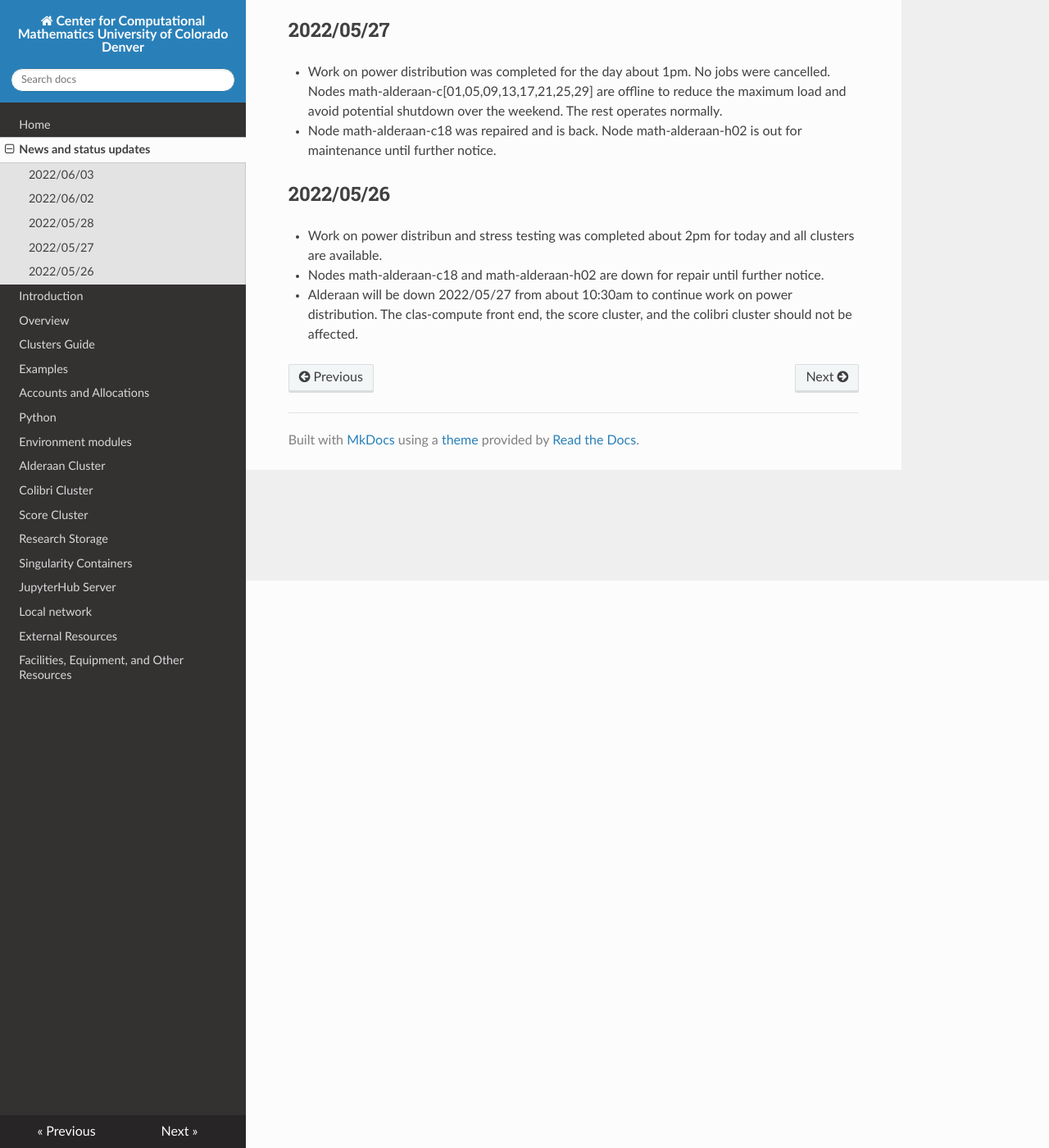
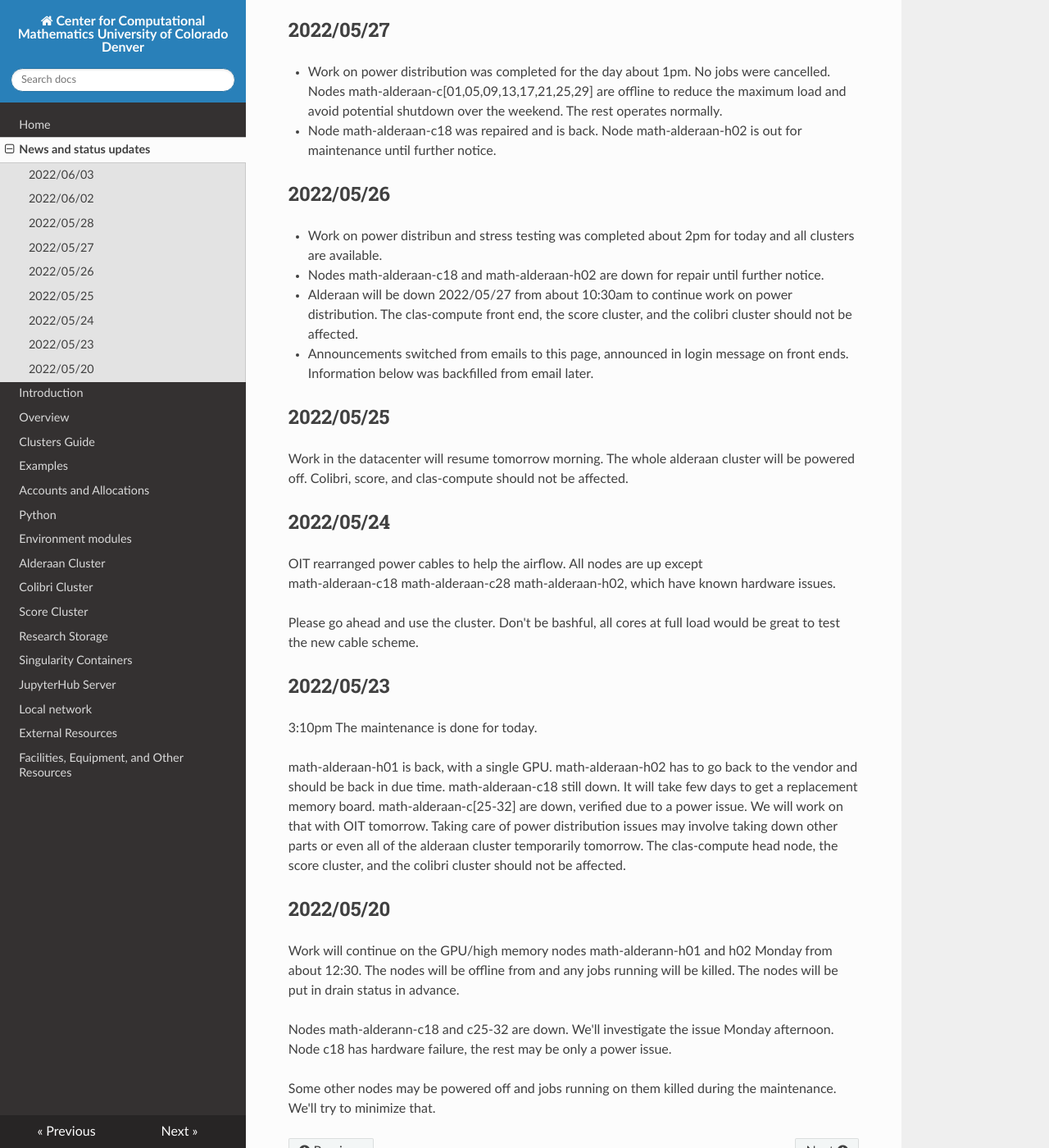
Before and after one commit to ccmucdenver/ccm-docs, an MkDocs documentation site: the page built from docs/updates.md, in a window 1280 px wide and 1400 px high, scrolled down 692 px. Shown: the whole window at 82% size. Built offline with MkDocs 1.6.1, drawn with Linux system fonts in a browser that asks for light colours; nearby versions of some CDN libraries.

Commit message:
backfill updates from email

```diff
--- a/docs/updates.md
+++ b/docs/updates.md
@@ -27,8 +27,43 @@ Real-time:  &nbsp;  &nbsp; [Temperature](https://demo.openwfm.org/web/alderaan/t
 * Node math-alderaan-c18 was repaired and is back. Node math-alderaan-h02 is out for maintenance until further notice.
 
 ## 2022/05/26
+
 * Work on power distribun and stress testing was completed about 2pm for today and all clusters are available.
 
 * Nodes math-alderaan-c18 and math-alderaan-h02 are down for repair until further notice.
 
 * Alderaan will be down 2022/05/27 from about 10:30am to continue work on power distribution. The clas-compute front end, the score cluster, and the colibri cluster should not be affected.
+
+* Announcements switched from emails to this page, announced in login message on front ends. Information below was backfilled from email later.
+
+## 2022/05/25
+
+Work in the datacenter will resume tomorrow morning.
+The whole alderaan cluster will be powered off.
+Colibri, score, and clas-compute should not be affected.
+
+## 2022/05/24
+
+OIT rearranged power cables to help the airflow. All nodes are up except
+math-alderaan-c18  math-alderaan-c28  math-alderaan-h02,
+which have known hardware issues.
+
+Please go ahead and use the cluster. Don't be bashful, all cores at full load would be great to test the new cable scheme.
+
+## 2022/05/23
+
+3:10pm The maintenance is done for today.
+
+math-alderaan-h01 is back, with a single GPU.
+math-alderaan-h02 has to go back to the vendor and should be back in due time.
+math-alderaan-c18 still down. It will take few days to get a replacement memory board.
+math-alderaan-c[25-32] are down, verified due to a power issue. We will work on that with OIT tomorrow. Taking care of power distribution issues may involve taking down other parts or even all of the alderaan cluster temporarily tomorrow. The clas-compute head node, the score cluster, and the colibri cluster should not be affected.
+
+
+## 2022/05/20
+
+Work will continue on the GPU/high memory nodes math-alderann-h01 and h02 Monday from about 12:30. The nodes will be offline from and any jobs running will be killed.  The nodes will be put in drain status in advance.
+
+Nodes math-alderann-c18 and c25-32 are down. We'll investigate the issue Monday afternoon. Node c18 has hardware failure, the rest may be only a power issue.
+
+Some other nodes may be powered off and jobs running on them killed during the maintenance. We'll try to minimize that.
```
